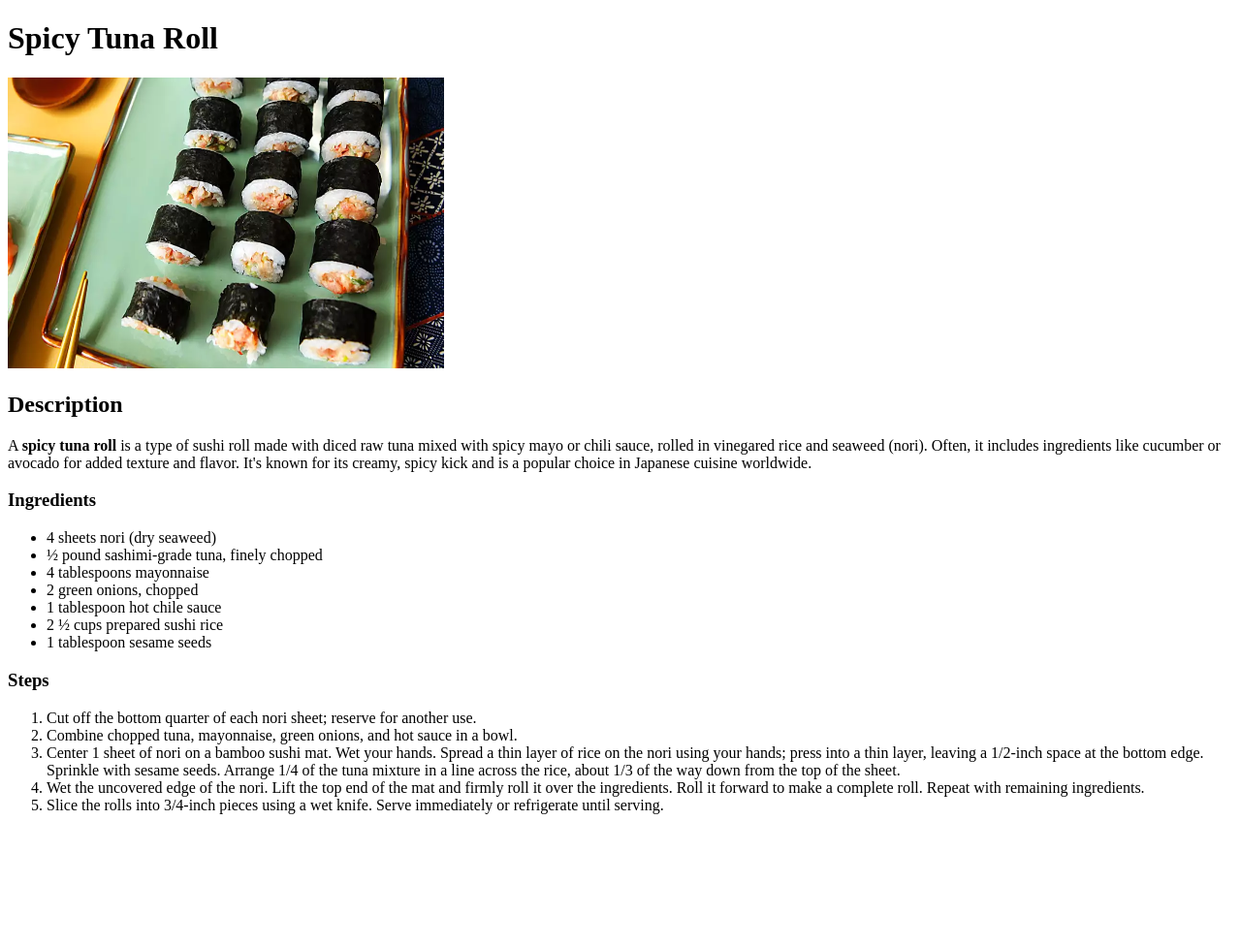
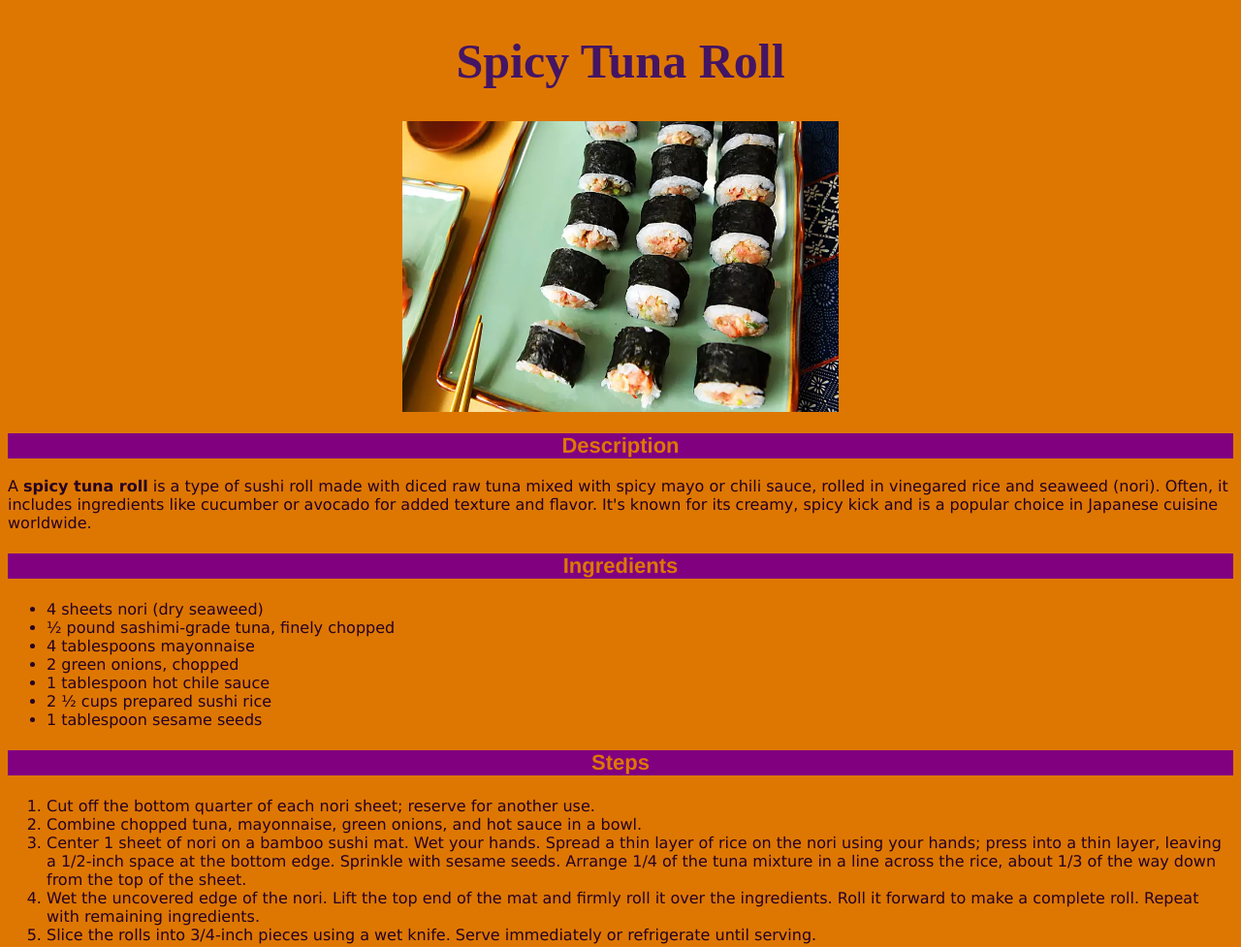
Before and after one commit to rafaellab2/odin-recipes, a plain HTML site: page recipes/spicytuna.html in a window 1280 px wide. Shown: the whole page at 97% size. Before the commit the page ends 856 px from the top, so only its background shows below. Drawn offline with Linux system fonts and the light colour scheme.

Commit message:
Added CSS to the third recipe subpage

```diff
--- /dev/null
+++ b/recipes/css/spicyt.css
@@ -0,0 +1,23 @@
+body {
+    background-color: rgb(222, 119, 1);
+}
+#title {
+    color: rgb(68, 21, 99);
+    text-align: center;
+    font-family: "Copperplate",'fantasy';
+    font-size: 50px;
+}
+.alignment {
+    text-align:center;
+}
+.para {
+    text-align: start;
+    font-family: 'Lucida Sans', 'Lucida Sans Regular', 'Lucida Grande', 'Lucida Sans Unicode', Geneva, Verdana, sans-serif;
+    color:rgb(37, 1, 37)
+}
+.sub {
+    font-family:'Franklin Gothic Medium', 'Arial Narrow', Arial, sans-serif ;
+    font-size: 22px;
+    background-color: purple;
+    color:rgb(222, 119, 1);
+}
--- a/recipes/spicytuna.html
+++ b/recipes/spicytuna.html
@@ -4,18 +4,20 @@
     <meta charset="UTF-8">
     <meta name="viewport" content="width=device-width, initial-scale=1.0">
     <title>Spicy Tuna Roll</title>
+    <link rel="stylesheet" href="../recipes/css/spicyt.css">
 </head>
 <body>
-    <h1>Spicy Tuna Roll</h1>
+<div class="alignment">
+    <h1 id="title">Spicy Tuna Roll</h1>
     <img src="../recipes/img/spicytuna.jpg" alt="Spicy Tuna" height="300" width="450">
-    <h2>Description</h2>
-    <p>
+    <h2 class="sub">Description</h2>
+    <p class="para">
         A <strong>spicy tuna roll</strong> is a type of sushi roll made with diced raw tuna mixed with spicy mayo or chili sauce, rolled in vinegared rice and seaweed (nori).
         Often, it includes ingredients like cucumber or avocado for added texture and flavor.
         It's known for its creamy, spicy kick and is a popular choice in Japanese cuisine worldwide.
     </p>
-    <h3>Ingredients</h3>
-    <ul>
+    <h3 class="sub">Ingredients</h3>
+    <ul class="para">
         <li>4 sheets nori (dry seaweed)</li>
         <li>½ pound sashimi-grade tuna, finely chopped</li>
         <li>4 tablespoons mayonnaise</li>
@@ -24,13 +26,14 @@
         <li>2 ½ cups prepared sushi rice</li>
         <li>1 tablespoon sesame seeds</li>
     </ul>
-    <h3>Steps</h3>
-    <ol>
+    <h3 class="sub">Steps</h3>
+    <ol class="para">
         <li>Cut off the bottom quarter of each nori sheet; reserve for another use.</li>
         <li>Combine chopped tuna, mayonnaise, green onions, and hot sauce in a bowl.</li>
         <li>Center 1 sheet of nori on a bamboo sushi mat. Wet your hands. Spread a thin layer of rice on the nori using your hands; press into a thin layer, leaving a 1/2-inch space at the bottom edge. Sprinkle with sesame seeds. Arrange 1/4 of the tuna mixture in a line across the rice, about 1/3 of the way down from the top of the sheet.</li>
         <li>Wet the uncovered edge of the nori. Lift the top end of the mat and firmly roll it over the ingredients. Roll it forward to make a complete roll. Repeat with remaining ingredients.</li>
         <li>Slice the rolls into 3/4-inch pieces using a wet knife. Serve immediately or refrigerate until serving.</li>
     </ol>
+</div>
 </body>
 </html>
```
